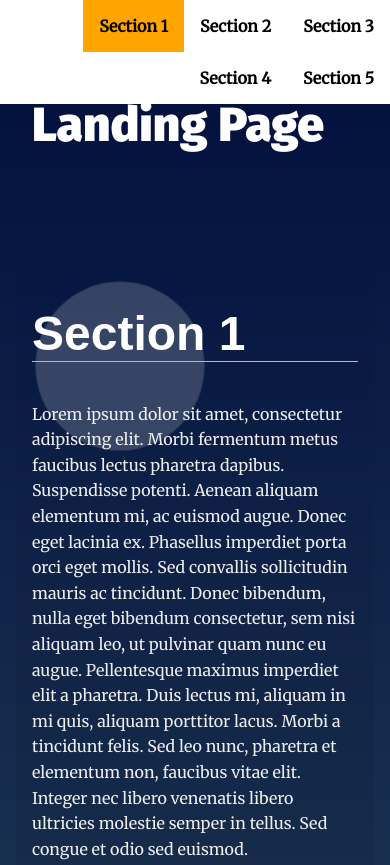
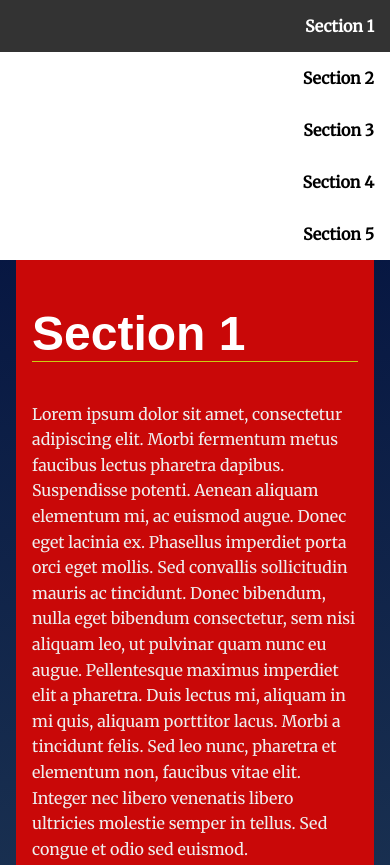
Before and after one commit to ahmedkhaled89/myLandingPage, a plain HTML site: page index.html in a window 390 px wide. Shown: the top 865 px of the page. Drawn offline with Linux system fonts and the light colour scheme.

Commit message:
add responsive nav menu style for small screens

```diff
--- a/css/styles.css
+++ b/css/styles.css
@@ -32,13 +32,6 @@ h1 {
         margin: 2em 4rem 1em;
     }
 }
-
-/* active-link class*/
-
-.navbar__menu .active-link {
-    background-color: orange;
-}
-
 
 h2 {
     border-bottom: 1px solid #cc1;
@@ -93,6 +86,19 @@ section {
     background: #333;
     color: #fff;
     transition: ease 0.3s all;
+}
+/* nav menu style for small screens*/
+@media only screen and (max-width: 700px){
+    .navbar__menu li {
+        display: block;
+    }
+
+}
+
+/* active-link class*/
+
+.navbar__menu .active-link {
+    background-color: orange;
 }
 
 /* Header Styles */
@@ -201,8 +207,8 @@ section:nth-of-type(3n + 1) .landing__container::after {
 /* Section Active Styles */
 /* Note: your-active-class class is applied through javascript. You should update the class here and in the index.html to what you set in your javascript file.  */
 section.your-active-class {
-    background: rgb(0, 0, 0);
-    background: linear-gradient(0deg, rgba(0, 0, 0, 0.1) 0%, rgba(0, 0, 0, 0) 100%);
+    background-color: rgb(201, 8, 8);
+    /*background: linear-gradient(0deg, rgba(0, 0, 0, 0.1) 0%, rgba(0, 0, 0, 0) 100%);*/
 }
 
 section.your-active-class .landing__container::before {
```
